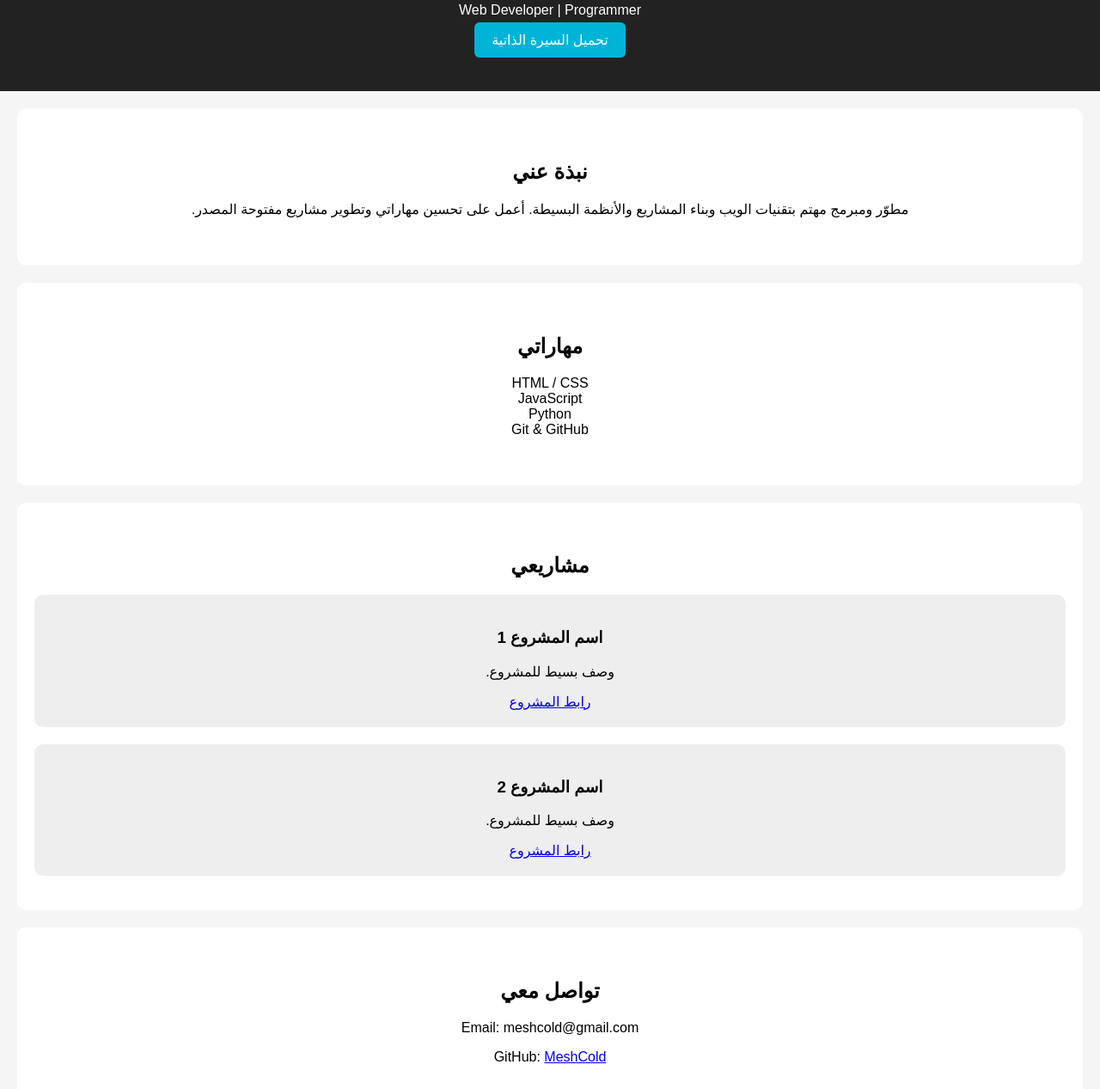
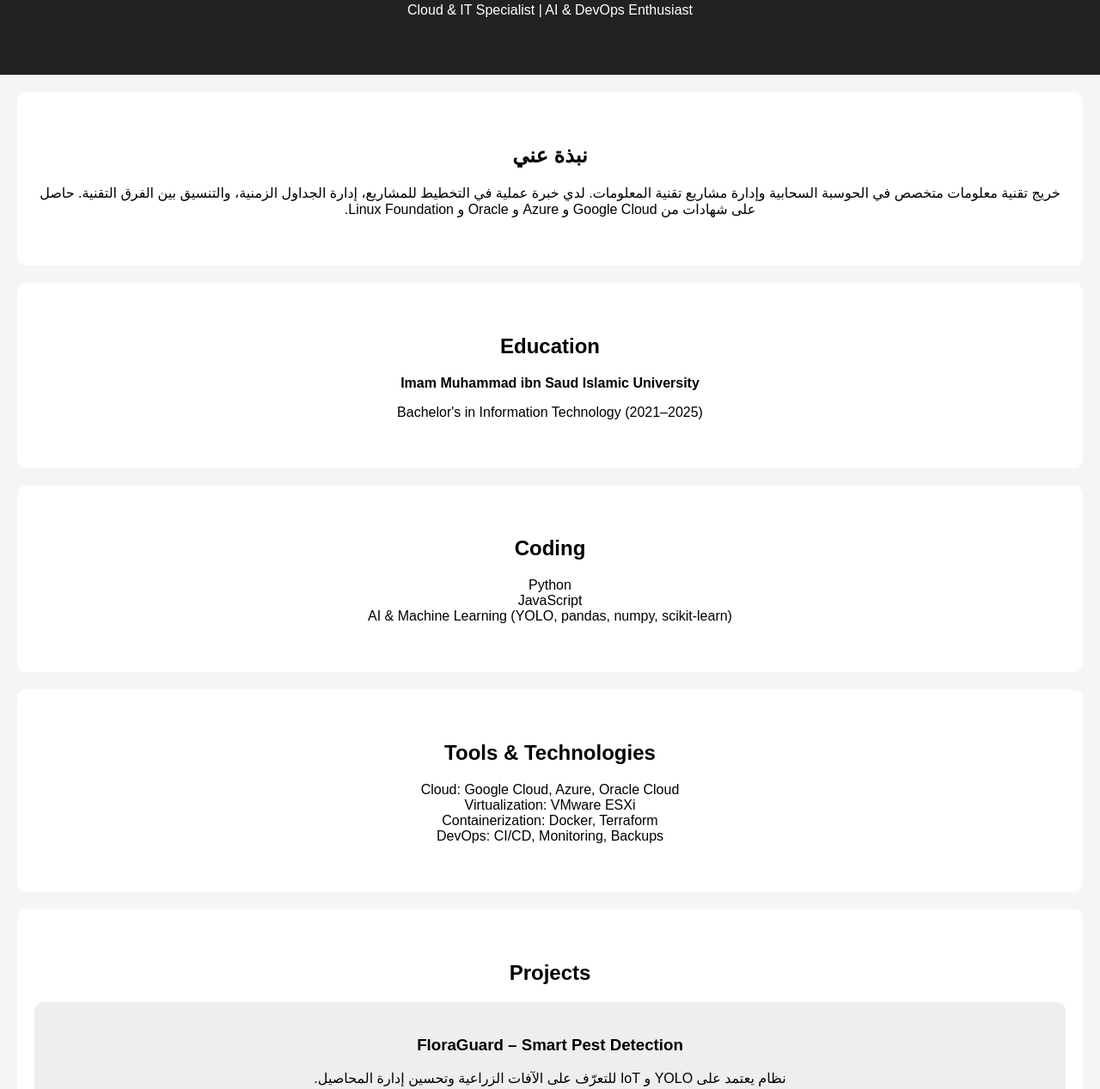
Before and after one commit to MeshCold/MeshCold.github.io, a plain HTML site: page index.html in a window 1280 px wide. Shown: the part 127-1394 px from the top of the page at 86% size. Drawn offline with Linux system fonts and the light colour scheme.

Commit message:
Update index.html

```diff
--- a/index.html
+++ b/index.html
@@ -8,56 +8,82 @@
 </head>
 <body>
 
-
 <header>
     <h1>MeshCold</h1>
-        <p>Web Developer | Programmer</p>
-        <a class="btn" href="resume.pdf" download>تحميل السيرة الذاتية</a>
+    <p>Cloud & IT Specialist | AI & DevOps Enthusiast</p>
 </header>
-
 
 <section class="about">
     <h2>نبذة عني</h2>
     <p>
-            مطوّر ومبرمج مهتم بتقنيات الويب وبناء المشاريع والأنظمة البسيطة.
-            أعمل على تحسين مهاراتي وتطوير مشاريع مفتوحة المصدر.
+        خريج تقنية معلومات متخصص في الحوسبة السحابية وإدارة مشاريع تقنية المعلومات.
+        لدي خبرة عملية في التخطيط للمشاريع، إدارة الجداول الزمنية، والتنسيق بين الفرق التقنية.
+        حاصل على شهادات من Google Cloud و Azure و Oracle و Linux Foundation.
     </p>
 </section>
 
+<section class="education">
+    <h2>Education</h2>
+    <p><strong>Imam Muhammad ibn Saud Islamic University</strong></p>
+    <p>Bachelor's in Information Technology (2021–2025)</p>
+</section>
 
-    <section class="skills">
-        <h2>مهاراتي</h2>
+<section class="coding">
+    <h2>Coding</h2>
     <ul>
-            <li>HTML / CSS</li>
+        <li>Python</li>
         <li>JavaScript</li>
-            <li>Python</li>
-            <li>Git & GitHub</li>
+        <li>AI & Machine Learning (YOLO, pandas, numpy, scikit-learn)</li>
     </ul>
 </section>
 
+<section class="tools">
+    <h2>Tools & Technologies</h2>
+    <ul>
+        <li>Cloud: Google Cloud, Azure, Oracle Cloud</li>
+        <li>Virtualization: VMware ESXi</li>
+        <li>Containerization: Docker, Terraform</li>
+        <li>DevOps: CI/CD, Monitoring, Backups</li>
+    </ul>
+</section>
 
 <section class="projects">
-        <h2>مشاريعي</h2>
+    <h2>Projects</h2>
 
     <div class="project-card">
-            <h3>اسم المشروع 1</h3>
-            <p>وصف بسيط للمشروع.</p>
-            <a href="#">رابط المشروع</a>
+        <h3>FloraGuard – Smart Pest Detection</h3>
+        <p>نظام يعتمد على YOLO و IoT للتعرّف على الآفات الزراعية وتحسين إدارة المحاصيل.</p>
     </div>
 
     <div class="project-card">
-            <h3>اسم المشروع 2</h3>
-            <p>وصف بسيط للمشروع.</p>
-            <a href="#">رابط المشروع</a>
+        <h3>AI Player Team Recommender</h3>
+        <p>تطبيق ذكاء اصطناعي يبني فريق كرة قدم مثالي من خلال بيانات اللاعبين — Dockerized ونشر على Google Cloud.</p>
+    </div>
+
+    <div class="project-card">
+        <h3>AI Meeting Summarizer</h3>
+        <p>تطبيق ذكاء اصطناعي يقوم بتلخيص الاجتماعات وتحويلها إلى نقاط منظمة.</p>
     </div>
 
 </section>
 
+<section class="certificates">
+    <h2>Certificates</h2>
+    <ul>
+        <li>Azure Fundamentals – Microsoft</li>
+        <li>Google Cloud Associate Cloud Engineer</li>
+        <li>Oracle Cloud Infrastructure Foundation</li>
+        <li>Linux Foundation Certified IT Associate</li>
+        <li>CAPM Course – PM Tricks</li>
+    </ul>
+</section>
 
 <section class="contact">
-        <h2>تواصل معي</h2>
-        <p>Email: meshcold@gmail.com</p>
-        <p>GitHub: <a href="https://github.com/MeshCold">MeshCold</a></p>
+    <h2>Contact</h2>
+    <p>Email: <a href="mailto:misharialsultan1@gmail.com">misharialsultan1@gmail.com</a></p>
+    <p>LinkedIn: <a href="https://www.linkedin.com/in/misharialsultan" target="_blank">Profile</a></p>
+    <p>GitHub: <a href="https://github.com/MeshCold" target="_blank">MeshCold</a></p>
+    <p>Location: Riyadh, Saudi Arabia</p>
 </section>
 
 </body>
```
Lines whose indentation alone changed are shown as unchanged.
